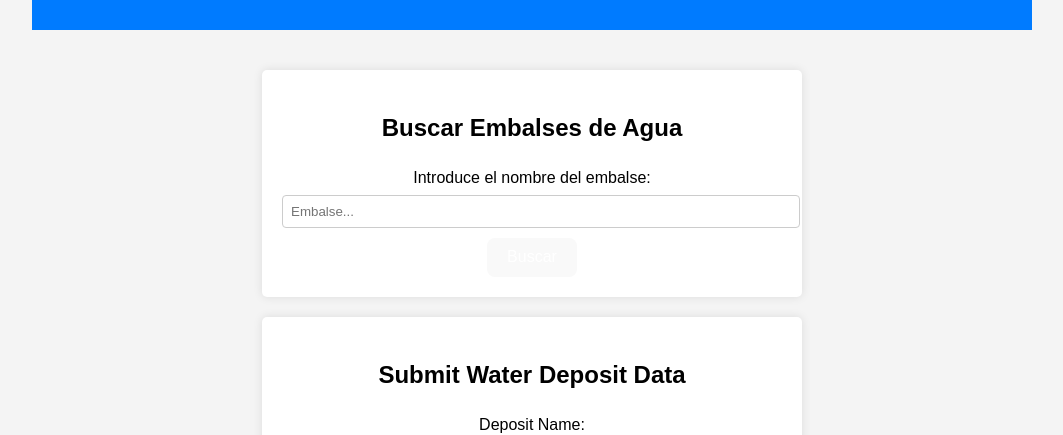
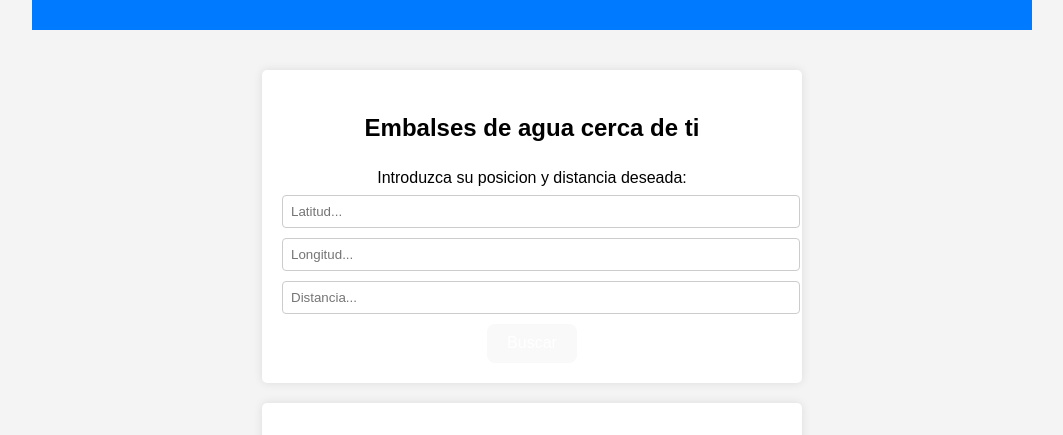
Before and after one commit to alraro/Hackaton-TeamQueso, a React (Vite) app: page / in a window 1280 px wide. Shown: the part 308-743 px from the top of the page, without its empty margins (108-1171 px from the left). Built offline with nearby package versions, Linux system fonts and the light colour scheme; no server answers.

Commit message:
added react router

```diff
--- a/package.json
+++ b/package.json
@@ -10,9 +10,11 @@
     "preview": "vite preview"
   },
   "dependencies": {
+    "@types/react-router-dom": "^5.3.3",
     "oracledb": "^6.6.0",
     "react": "^18.3.1",
-    "react-dom": "^18.3.1"
+    "react-dom": "^18.3.1",
+    "react-router-dom": "^6.27.0"
   },
   "devDependencies": {
     "@eslint/js": "^9.11.1",
--- a/src/App.tsx
+++ b/src/App.tsx
@@ -5,7 +5,7 @@ import { DatabaseResponse, Item } from "./types";
 const lat_user: Number = 40;
 const long_user: Number = -5;
 const dist: Number = 100;
-  const link: string = "https://g63a17579e548ca-teamqueso.adb.eu-madrid-1.oraclecloudapps.com/ords/usuariogeneral/api/sqlreport/" + lat_user + "/" + long_user+ "/" + dist;
+const link: string = "https://g63a17579e548ca-teamqueso.adb.eu-madrid-1.oraclecloudapps.com/ords/usuariogeneral/api/sqlreport/"+ lat_user + "/" + long_user + "/" + dist ;
 
 
 function App() {
@@ -31,10 +31,10 @@ function App() {
   }, []);
 
   return (
-    <div>
+    <div className="App">
       <div>
         <h2>Survey Data</h2>
-      {data.length > 0 ?(
+        {data.length > 0 ? (
           <table>
             <thead>
               <tr>
@@ -82,12 +82,23 @@ function App() {
           <p>Loading data...</p>
         )}
       </div>
-    <div className="App">
+      <div>
         <body>
           <header>
             <h1>Embalses</h1>
           </header>
           <main>
+            <section id="Distance search list">
+              <h2>Embalses de agua cerca de ti</h2>
+              <form id="latitude">
+                <label htmlFor="search-query">Introduzca su posicion y distancia deseada:</label>
+                <input type="text" id="search-query" name="search-query" placeholder="Latitud..." required></input>
+                <input type="text" id="search-query" name="search-query" placeholder="Longitud..." required></input>
+                <input type="text" id="search-query" name="search-query" placeholder="Distancia..." required></input>
+                <button type="submit">Buscar</button>
+              </form>
+            </section>
+
             <section id="search-section">
               <h2>Buscar Embalses de Agua</h2>
               <form id="search-form">
```
Also changed, not shown: 1 other file (tests, documents, lock files or other folders). Lines whose indentation alone changed are shown as unchanged.
